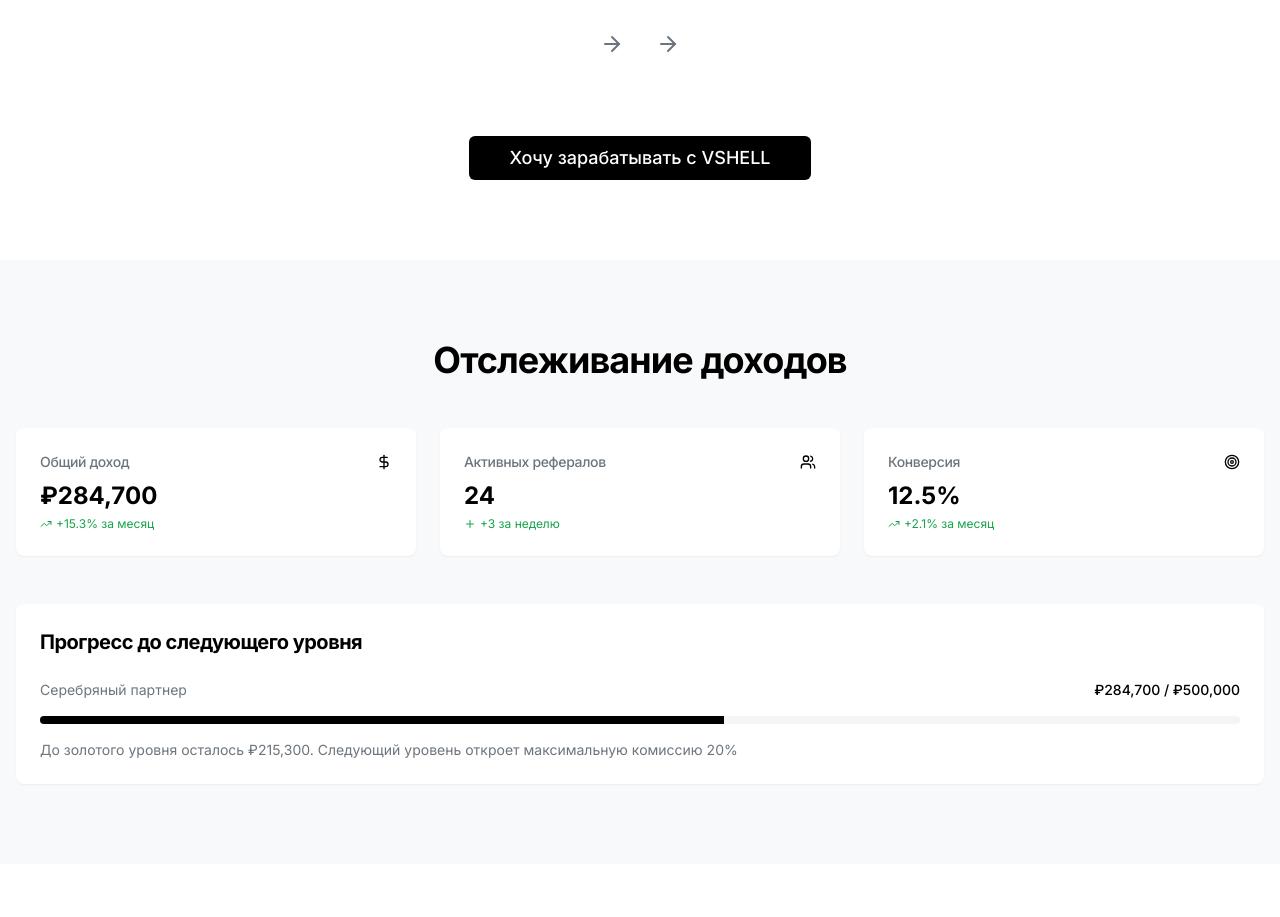
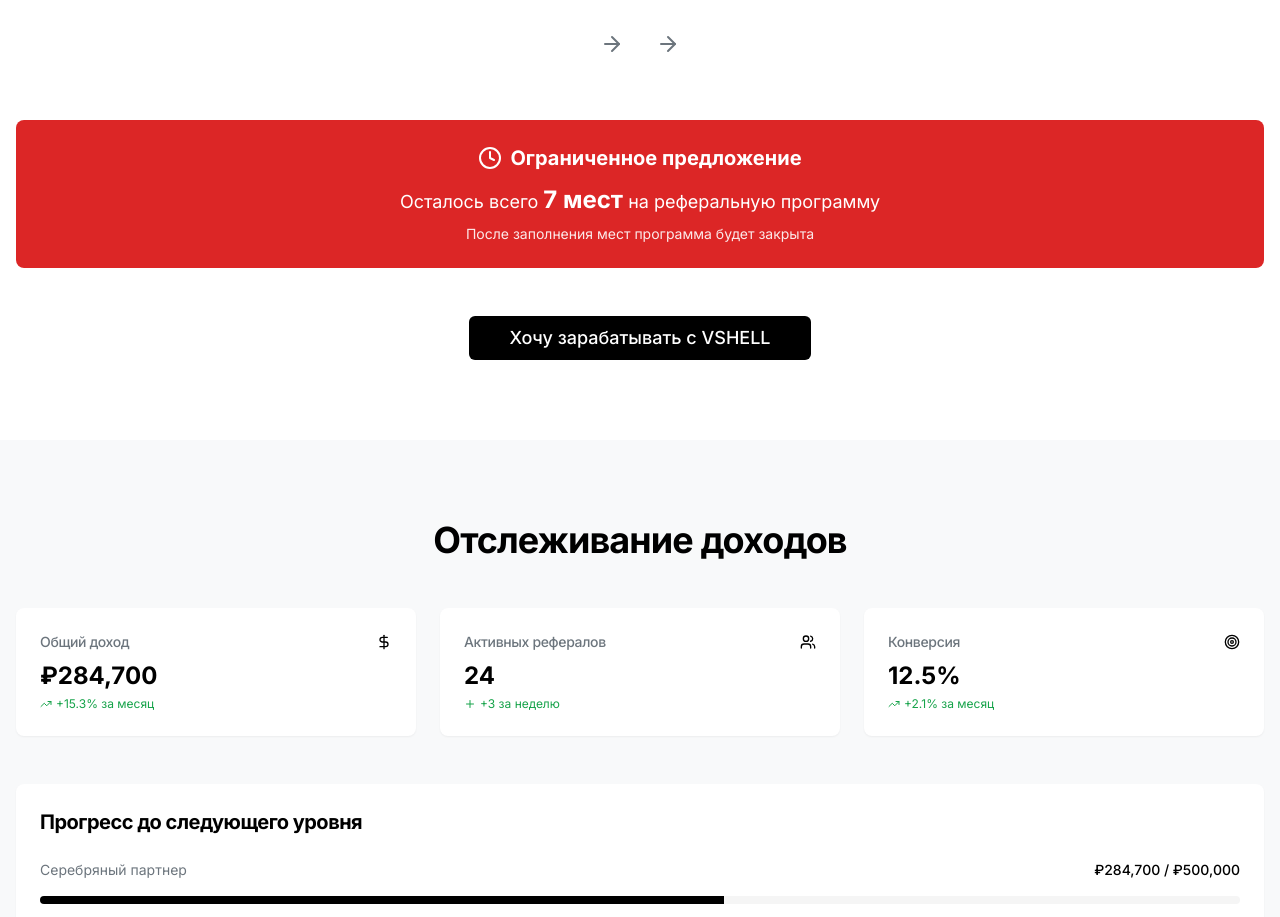
Before and after one commit to pr-poehali-dev/cosmetics-referral-site, a React (Vite) app: page / in a window 1280 px wide. Shown: the part 2782-3699 px from the top of the page. Built offline with nearby package versions, Linux system fonts and the light colour scheme.

Commit message:
feat: ограничение мест в реферальной программе

```diff
--- a/src/pages/Index.tsx
+++ b/src/pages/Index.tsx
@@ -300,6 +300,20 @@ const Index = () => {
             </div>
           </div>
 
+          {/* Limited Places */}
+          <div className="bg-red-600 text-white rounded-lg p-6 mt-8 text-center">
+            <div className="flex items-center justify-center mb-3">
+              <Icon name="Clock" size={24} className="mr-2" />
+              <h3 className="text-xl font-bold">Ограниченное предложение</h3>
+            </div>
+            <p className="text-lg mb-2">
+              Осталось всего <span className="font-bold text-2xl">7 мест</span> на реферальную программу
+            </p>
+            <p className="text-sm opacity-90">
+              После заполнения мест программа будет закрыта
+            </p>
+          </div>
+
           <div className="text-center mt-12">
             <Button size="lg" className="bg-black hover:bg-gray-800 text-white px-10 py-4 text-lg font-medium">
               Хочу зарабатывать с VSHELL
```
